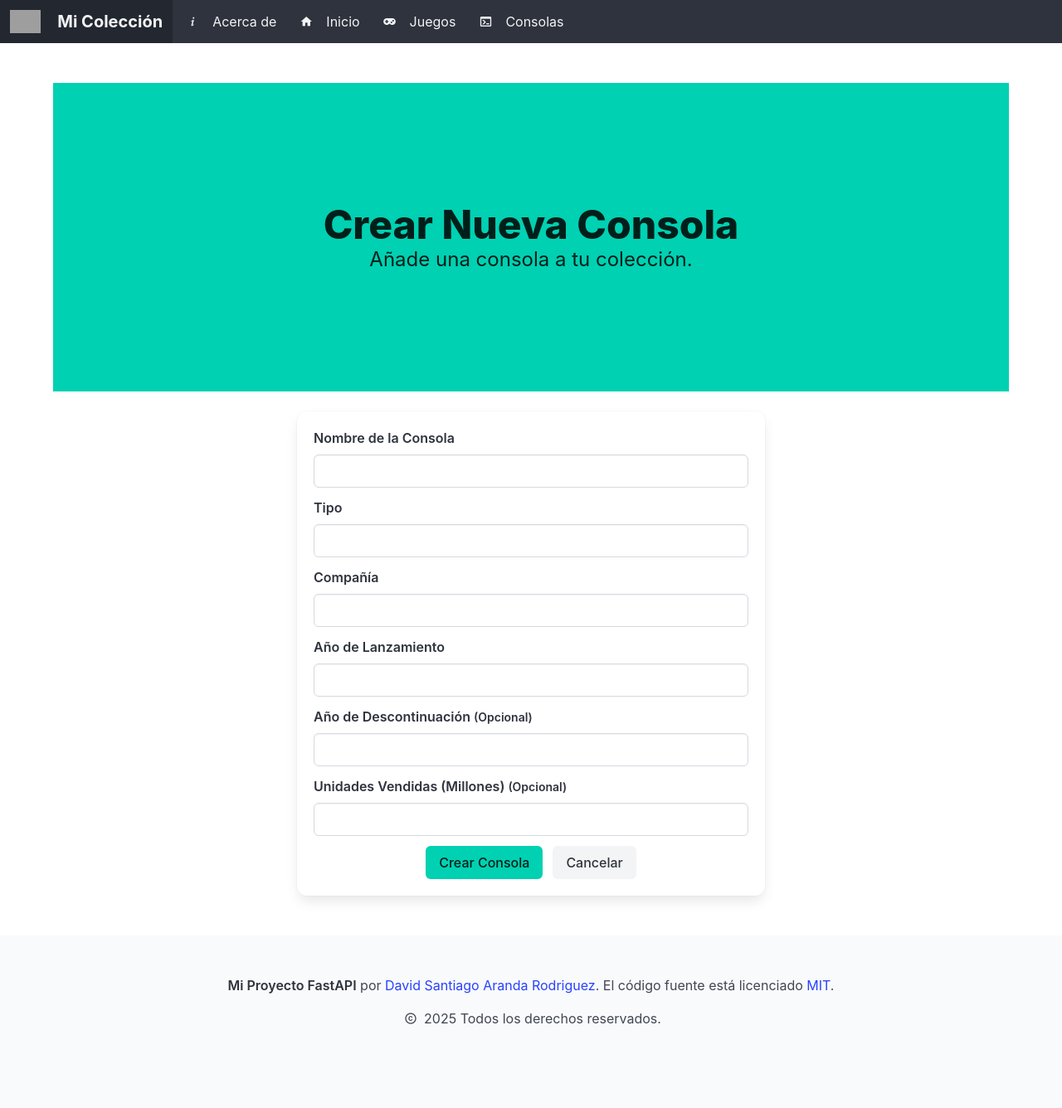
After one commit to SantiArandaRod/dev_project, a FastAPI app: template templates/consoles/create.html in a window 1280 px wide. The commit adds this page. Shown: the whole page at 83% size. Run offline with FastAPI, Linux system fonts and the light colour scheme; the template is opened without the code that fills it, so the values that code supplies are empty; parts of the project's set-up code (start-up, migrations or seed data) failed here and were passed over; grey boxes are pictures that could not be loaded.

Commit message:
card for each model

```diff
--- /dev/null
+++ b/templates/consoles/create.html
@@ -0,0 +1,80 @@
+{# templates/consoles/create.html #}
+{% extends 'base.html' %}
+
+{% block title %}Crear Consola - Mi Colección{% endblock %}
+
+{% block content %}
+<section class="hero is-primary is-medium">
+  <div class="hero-body">
+    <div class="container">
+      <p class="title is-1 has-text-centered">
+        Crear Nueva Consola
+      </p>
+      <p class="subtitle is-4 has-text-centered">
+        Añade una consola a tu colección.
+      </p>
+    </div>
+  </div>
+</section>
+
+<div class="container mt-5">
+    <div class="columns is-centered">
+        <div class="column is-6">
+            <div class="box">
+                <form action="/consoles/create" method="POST">
+                    <div class="field">
+                        <label class="label" for="console_name">Nombre de la Consola</label>
+                        <div class="control">
+                            <input class="input" type="text" id="console_name" name="Console_Name" required>
+                        </div>
+                    </div>
+
+                    <div class="field">
+                        <label class="label" for="type">Tipo</label>
+                        <div class="control">
+                            <input class="input" type="text" id="type" name="Type" required>
+                        </div>
+                    </div>
+
+                    <div class="field">
+                        <label class="label" for="company">Compañía</label>
+                        <div class="control">
+                            <input class="input" type="text" id="company" name="Company" required>
+                        </div>
+                    </div>
+
+                    <div class="field">
+                        <label class="label" for="released_year">Año de Lanzamiento</label>
+                        <div class="control">
+                            <input class="input" type="number" id="released_year" name="Released_Year" required>
+                        </div>
+                    </div>
+
+                    <div class="field">
+                        <label class="label" for="discontinuation_year">Año de Descontinuación <small>(Opcional)</small></label>
+                        <div class="control">
+                            <input class="input" type="number" id="discontinuation_year" name="Discontinuation_Year">
+                        </div>
+                    </div>
+
+                    <div class="field">
+                        <label class="label" for="units_sold">Unidades Vendidas (Millones) <small>(Opcional)</small></label>
+                        <div class="control">
+                            <input class="input" type="number" step="0.01" id="units_sold" name="Units_Sold">
+                        </div>
+                    </div>
+
+                    <div class="field is-grouped is-grouped-centered">
+                        <div class="control">
+                            <button class="button is-primary" type="submit">Crear Consola</button>
+                        </div>
+                        <div class="control">
+                            <a href="/consoles/view" class="button is-light">Cancelar</a>
+                        </div>
+                    </div>
+                </form>
+            </div>
+        </div>
+    </div>
+</div>
+{% endblock %}
```
Also changed, not shown: templates/games/create.html (+121 -9 lines).
